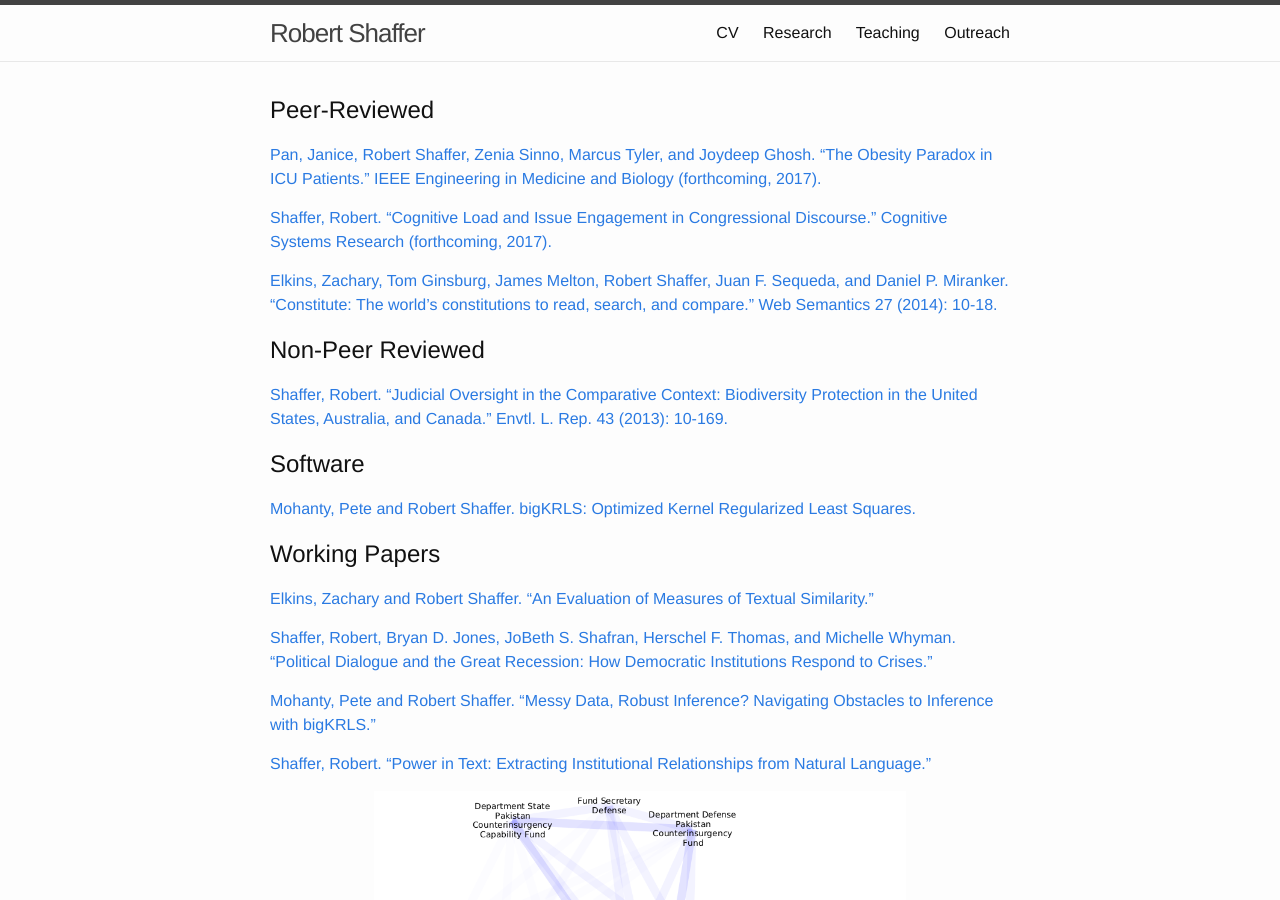
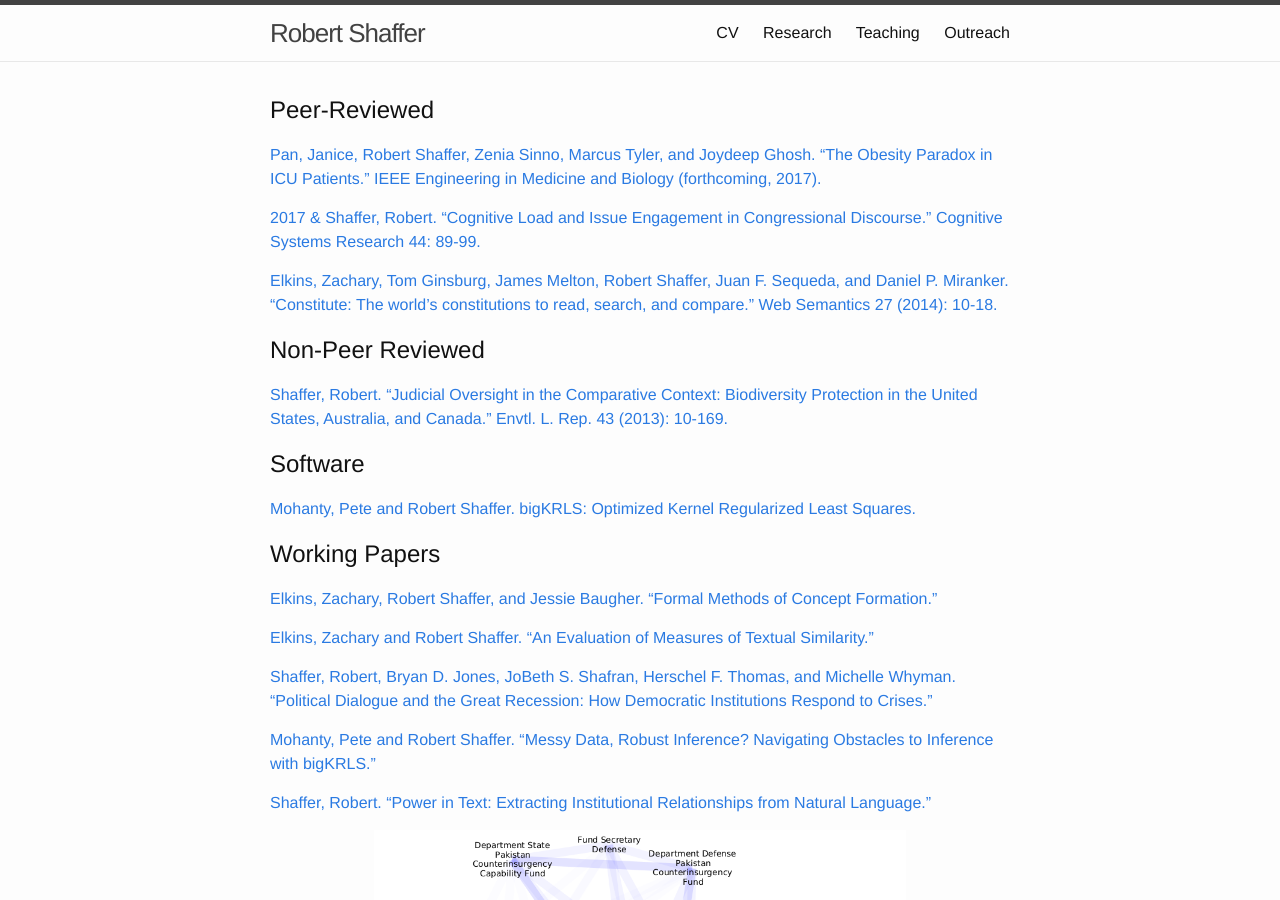
Before and after one commit to rbshaffer/rbshaffer.github.io, a Jekyll site: the page built from _pages/01_research.md, in a window 1280 px wide and 900 px high. Built offline with Jekyll 4.4.1, drawn with Linux system fonts in a browser that asks for light colours.

Commit message:
Updating CV and research pages.

```diff
--- a/_pages/01_research.md
+++ b/_pages/01_research.md
@@ -7,7 +7,7 @@ permalink: /research/
 <h2>Peer-Reviewed</h2>
 <a href="/_includes/obesity-paradox.pdf" target="_blank"> Pan, Janice, Robert Shaffer, Zenia Sinno, Marcus Tyler, and Joydeep Ghosh. "The Obesity Paradox in ICU Patients." IEEE Engineering in Medicine and Biology (forthcoming, 2017). </a>
 
-<a href="/_includes/cognitive-load-issue.pdf" target="_blank"> Shaffer, Robert. "Cognitive Load and Issue Engagement in Congressional Discourse." Cognitive Systems Research (forthcoming, 2017). </a>
+<a href="/_includes/cognitive-load-issue.pdf" target="_blank"> 2017 & Shaffer, Robert. "Cognitive Load and Issue Engagement in Congressional Discourse." Cognitive Systems Research 44: 89-99. </a>
 
 <a href="/_includes/constitute_semantics.pdf" target="_blank">Elkins, Zachary, Tom Ginsburg, James Melton, Robert Shaffer, Juan F. Sequeda, and Daniel P. Miranker. "Constitute: The world’s constitutions to read, search, and compare." Web Semantics 27 (2014): 10-18.</a>
 
@@ -19,6 +19,8 @@ permalink: /research/
 
 
 <h2>Working Papers</h2>
+<a href="/_includes/formal-methods-concept.pdf" target="_blank">Elkins, Zachary, Robert Shaffer, and Jessie Baugher. "Formal Methods of Concept Formation."</a>
+
 <a href="/_includes/evaluation-measures-textual.pdf" target="_blank">Elkins, Zachary and Robert Shaffer. "An Evaluation of Measures of Textual Similarity."</a>
 
 <a href="/_includes/attention-diversity-congress.pdf" target="_blank">Shaffer, Robert, Bryan D. Jones, JoBeth S. Shafran, Herschel F. Thomas, and Michelle Whyman. "Political Dialogue and the Great Recession: How Democratic Institutions Respond to Crises."</a>
```
Also changed, not shown: 2 other files.
